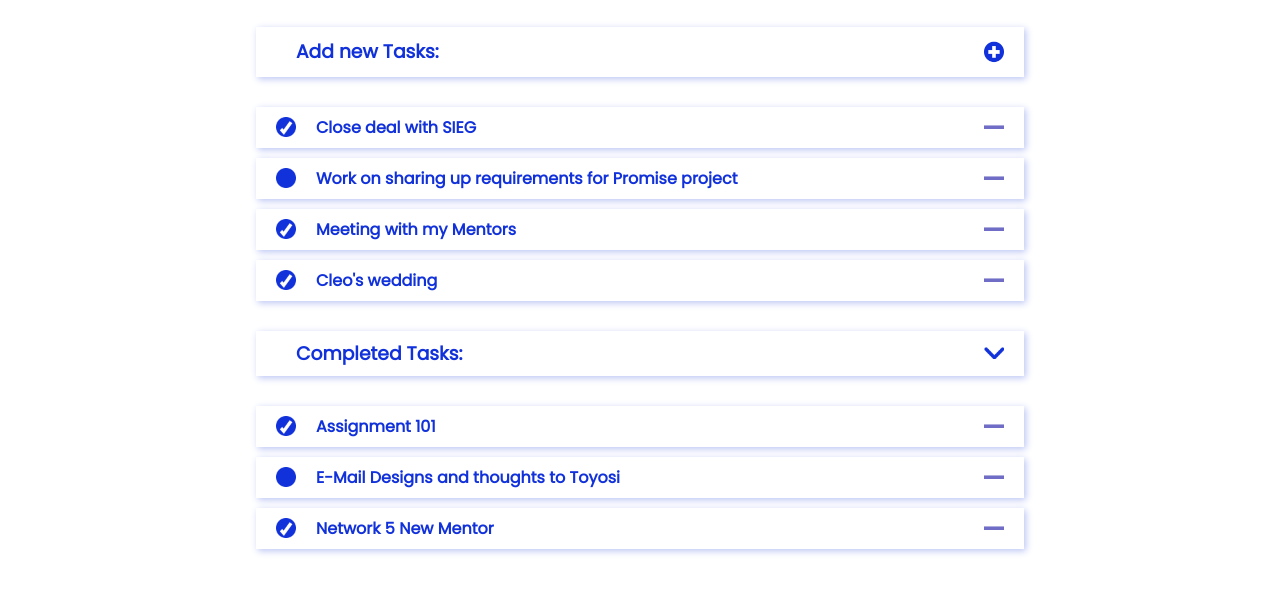
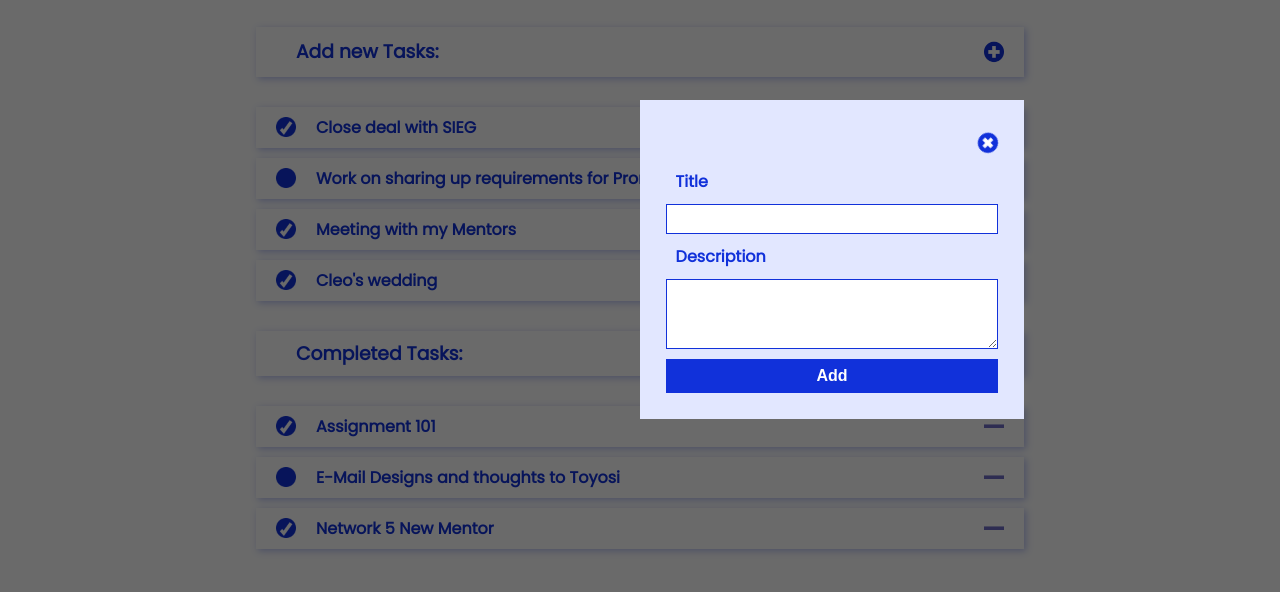
Before and after one commit to rahmlad-aramide/tasks-tracking-app, a plain HTML site: page index.html in a window 1280 px wide. Both pictures are taken after a click on the picture 994 px from the left and 151 px from the top of the page. Shown: the part 100-692 px from the top of the page. Drawn offline with Linux system fonts and the light colour scheme.

Commit message:
error fixed

```diff
--- a/style.css
+++ b/style.css
@@ -112,7 +112,7 @@ img {
     flex-direction: column;
 }
 .remove-div{
-    display: none;
+    display: flex;
     justify-content: flex-end;
 
 }
@@ -120,7 +120,7 @@ img {
     transform: rotate(45deg);
     cursor: pointer;
 }
-.hide{
+.show{
     display: flex;
 }
 .form-title {
```
